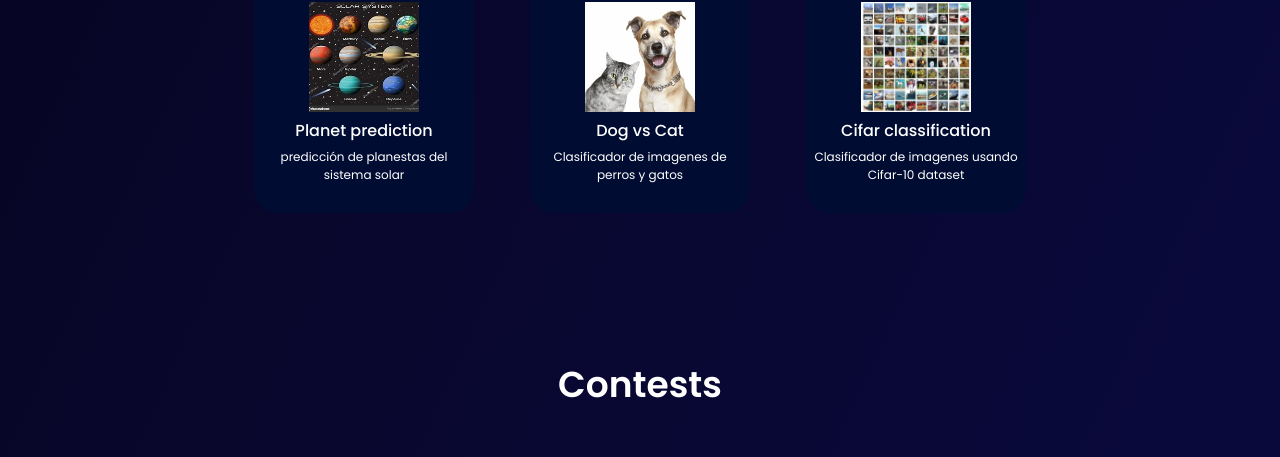
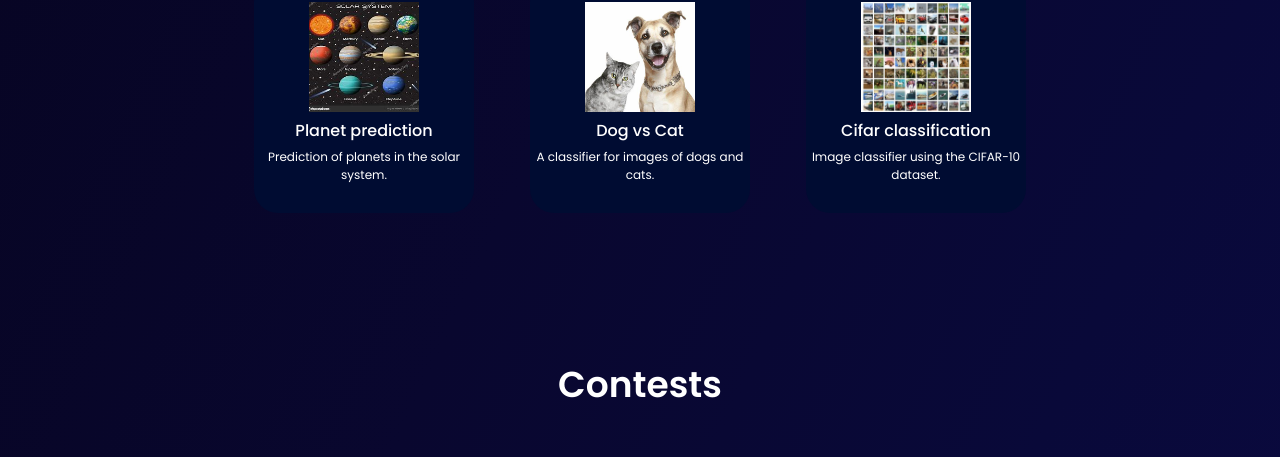
Before and after one commit to dcifuentesg/FrontEnd, a plain HTML site: page web/index.html in a window 1280 px wide. Shown: the part 1450-1907 px from the top of the page. Drawn offline with nearby package versions, Linux system fonts and the light colour scheme.

Commit message:
wireFrame

```diff
--- a/web/index.html
+++ b/web/index.html
@@ -207,7 +207,7 @@
           <div class="projectcontent">
             <img src="img/planetPrediction.jfif" alt="" class="projectimg" />
             <h3 class="projecttitle">Planet prediction</h3>
-            <p class="projectsubtitle">predicción de planestas del sistema solar</p>
+            <p class="projectsubtitle">Prediction of planets in the solar system.</p>
             <button class="button projectbutton">
               <i class="bx bx-search-alt projecticon" id="planetas"></i>
             </button>
@@ -215,7 +215,7 @@
           <div class="projectcontent">
             <img src="img/dogCat.jfif" alt="" class="projectimg" />
             <h3 class="projecttitle">Dog vs Cat</h3>
-            <span class="projectsubtitle">Clasificador de imagenes de perros y gatos</span>
+            <span class="projectsubtitle">A classifier for images of dogs and cats.</span>
             <button class="button projectbutton">
               <i class="bx bx-search-alt projecticon" id="dogCat"></i>
             </button>
@@ -223,7 +223,7 @@
           <div class="projectcontent">
             <img src="img/cifar.jfif" alt="" class="projectimg" />
             <h3 class="projecttitle">Cifar classification</h3>
-            <span class="projectsubtitle">Clasificador de imagenes usando Cifar-10 dataset</span>
+            <span class="projectsubtitle">Image classifier using the CIFAR-10 dataset.</span>
             <button class="button projectbutton">
               <i class="bx bx-search-alt projecticon" id="dogCat"></i>
             </button>
```
Also changed, not shown: web/Observaciones.txt (added), wireframe/wireframe.png (added).
